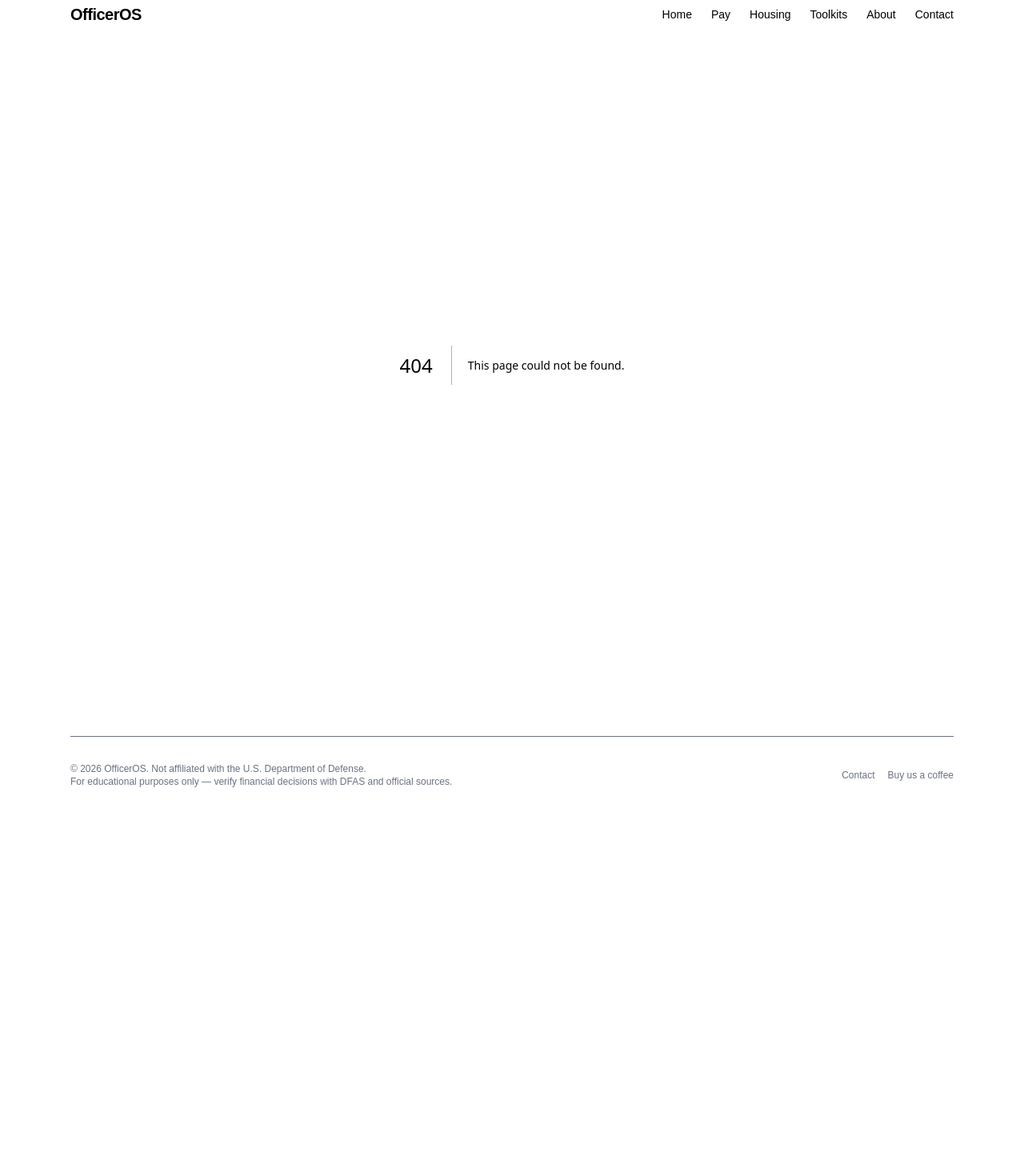
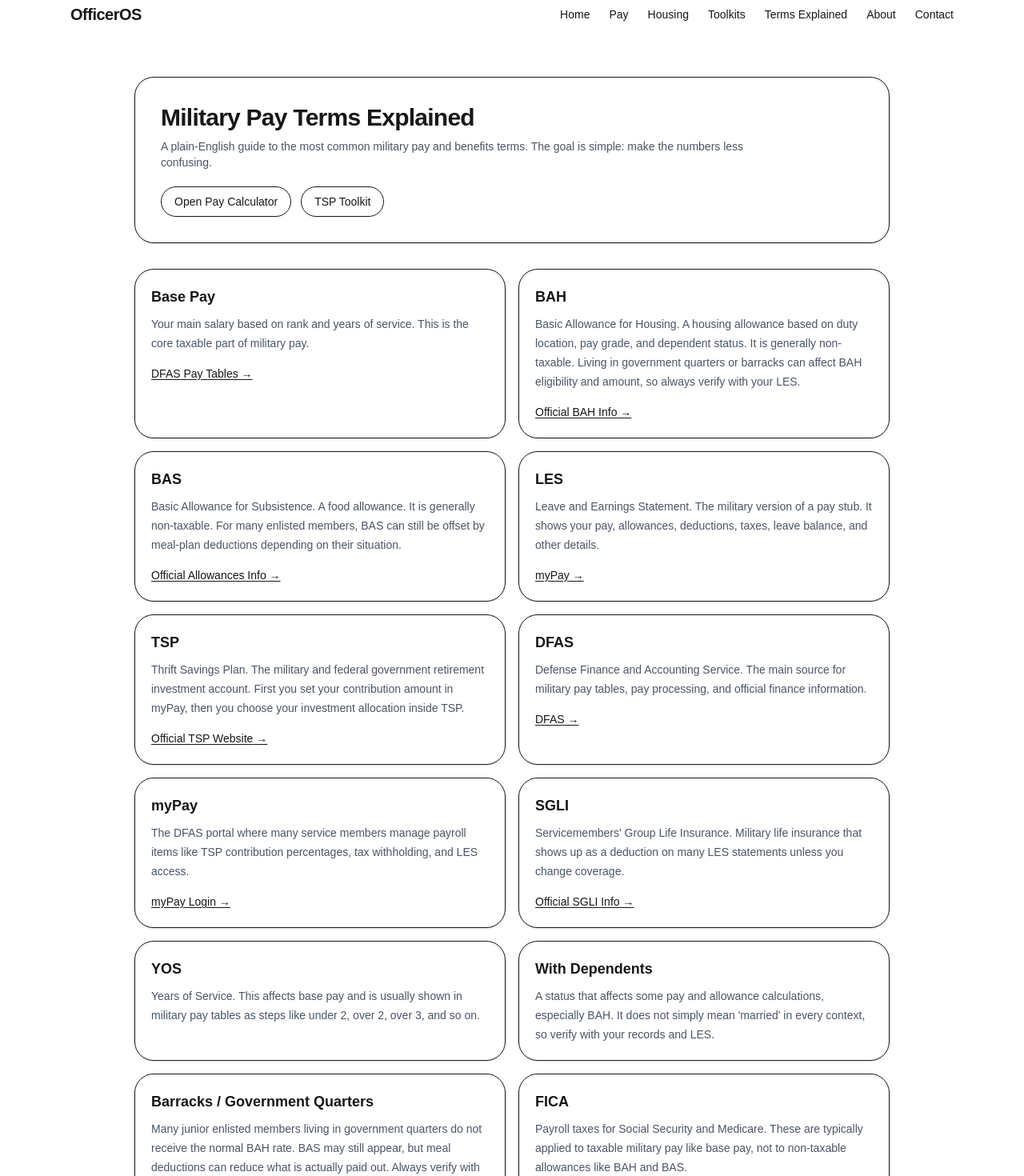
Before and after one commit to nickparker52/OfficerOS, a Next.js app: page /terms in a window 1280 px wide. Before the commit this address had no page. Shown: the part 20-1490 px from the top of the page at 80% size. Before the commit the page ends 1037 px from the top, so only its background shows below. Built offline with nearby package versions, Linux system fonts and the light colour scheme.

Commit message:
feat: [what you changed]

```diff
--- a/app/housing/affordability/page.tsx
+++ b/app/housing/affordability/page.tsx
@@ -40,7 +40,7 @@ function getHousingRating(housingPctOfBah: number) {
 
 export default function HousingAffordabilityPage() {
   const [grade, setGrade] = useState<PayGrade>("O-1");
-  const [zip, setZip] = useState("02139");
+  const [zip, setZip] = useState("");
   const [dependents, setDependents] = useState(false);
 
   const [rent, setRent] = useState(3200);
--- a/app/layout.tsx
+++ b/app/layout.tsx
@@ -47,6 +47,9 @@ export default function RootLayout({
               <Link href="/toolkits" className="hover:underline">
                 Toolkits
               </Link>
+              <Link href="/terms" className="hover:underline">
+                Terms Explained
+              </Link>
               <Link href="/about" className="hover:underline">
                 About
               </Link>
--- a/app/pay/pay-client.tsx
+++ b/app/pay/pay-client.tsx
@@ -118,7 +118,7 @@ export default function PayClient({
   );
   const [grade, setGrade] = useState<PayGrade>("O-1");
   const [yos, setYos] = useState<number>(0);
-  const [zip, setZip] = useState<string>("02139");
+  const [zip, setZip] = useState<string>("");
   const [dependents, setDependents] = useState<boolean>(false);
 
   // “Premium export” knobs (hidden for now, but ready)
@@ -259,10 +259,10 @@ export default function PayClient({
             type="button"
             onClick={downloadBudgetXlsx}
             disabled={exporting}
-              className="rounded-full border bg-white px-3 py-1 text-xs text-gray-800 hover:bg-gray-50 disabled:opacity-60"
+            className="rounded-full border border-black bg-black px-4 py-2 text-sm font-medium text-white shadow-sm transition hover:bg-gray-800 disabled:cursor-not-allowed disabled:opacity-60"
             title="Downloads an Excel budget workbook pre-filled with your pay + hybrid suggested plan."
           >
-              {exporting ? "Preparing export…" : "Download Budget Sheet (.xlsx)"}
+            {exporting ? "Preparing export…" : "Download Budget Sheet"}
           </button>
           </div>
         </div>
@@ -270,7 +270,7 @@ export default function PayClient({
 
       <div className="grid gap-6 md:grid-cols-2">
         <section className="rounded-3xl border bg-white p-6 md:p-8 shadow-sm">
-          <h2 className="text-lg font-semibold">Inputs</h2>
+          <h2 className="text-lg font-semibold">Inputs (Start Here!)</h2>
           <p className="mt-1 text-sm text-gray-600">
             Set your year, grade, and time in service.
           </p>
@@ -326,9 +326,7 @@ export default function PayClient({
                   </option>
                 ))}
               </select>
-              <p className="mt-1 text-xs text-gray-500">
-                Uses DFAS pay steps (e.g., &lt;2, Over 2, Over 3…).
-              </p>
+
             </div>
 
             <div className="grid gap-3 md:grid-cols-2">
@@ -344,6 +342,10 @@ export default function PayClient({
                 />
                 <p className="mt-1 text-xs text-gray-500">
                   Tip: ZIP+4 works too (e.g., 02139-1234).
+                </p>
+                <p className="mt-1 text-xs text-gray-500">
+                  Note: Many junior enlisted members living in barracks or government housing do not receive BAH.
+                  Verify with your LES.
                 </p>
                 {bahError && (
                   <p className="mt-2 text-sm text-red-600">
@@ -417,7 +419,7 @@ export default function PayClient({
             </div>
 
             <div className="rounded-2xl border p-4">
-              <div className="text-sm font-medium">Estimated FICA</div>
+              <div className="text-sm font-medium">Estimated FICA Tax</div>
               <div className="mt-1 text-xs text-gray-500">Social Security (6.2%) + Medicare (1.45%) on base pay.</div>
               <div className="mt-3 text-2xl font-bold">{fmtUSD(estimatedFicaTotal)}</div>
               <div className="mt-1 text-xs text-gray-500">
@@ -496,6 +498,10 @@ export default function PayClient({
         It shows your pay, allowances, taxes, and deductions each month.
       </p>
 
+      <p className="mt-2 text-xs text-gray-500">
+        New to military pay? See <a href="/terms" className="underline">Terms Explained</a>.
+      </p>
+
       <div className="mt-6 grid gap-4 md:grid-cols-2">
 
         <div className="rounded-2xl border p-4">
--- /dev/null
+++ b/app/terms/page.tsx
@@ -0,0 +1,133 @@
+import Link from "next/link";
+
+const terms = [
+  {
+    title: "Base Pay",
+    text: "Your main salary based on rank and years of service. This is the core taxable part of military pay.",
+    linkLabel: "DFAS Pay Tables",
+    href: "https://www.dfas.mil/MilitaryMembers/payentitlements/Pay-Tables/",
+  },
+  {
+    title: "BAH",
+    text: "Basic Allowance for Housing. A housing allowance based on duty location, pay grade, and dependent status. It is generally non-taxable. Living in government quarters or barracks can affect BAH eligibility and amount, so always verify with your LES.",
+    linkLabel: "Official BAH Info",
+    href: "https://militarypay.defense.gov/pay/allowances/bah.aspx",
+  },
+  {
+    title: "BAS",
+    text: "Basic Allowance for Subsistence. A food allowance. It is generally non-taxable. For many enlisted members, BAS can still be offset by meal-plan deductions depending on their situation.",
+    linkLabel: "Official Allowances Info",
+    href: "https://militarypay.defense.gov/pay/ALLOWANCES/",
+  },
+  {
+    title: "LES",
+    text: "Leave and Earnings Statement. The military version of a pay stub. It shows your pay, allowances, deductions, taxes, leave balance, and other details.",
+    linkLabel: "myPay",
+    href: "https://mypay.dfas.mil/",
+  },
+  {
+    title: "TSP",
+    text: "Thrift Savings Plan. The military and federal government retirement investment account. First you set your contribution amount in myPay, then you choose your investment allocation inside TSP.",
+    linkLabel: "Official TSP Website",
+    href: "https://www.tsp.gov/",
+  },
+  {
+    title: "DFAS",
+    text: "Defense Finance and Accounting Service. The main source for military pay tables, pay processing, and official finance information.",
+    linkLabel: "DFAS",
+    href: "https://www.dfas.mil/",
+  },
+  {
+    title: "myPay",
+    text: "The DFAS portal where many service members manage payroll items like TSP contribution percentages, tax withholding, and LES access.",
+    linkLabel: "myPay Login",
+    href: "https://mypay.dfas.mil/",
+  },
+  {
+    title: "SGLI",
+    text: "Servicemembers' Group Life Insurance. Military life insurance that shows up as a deduction on many LES statements unless you change coverage.",
+    linkLabel: "Official SGLI Info",
+    href: "https://www.va.gov/life-insurance/options-eligibility/sgli/",
+  },
+  {
+    title: "YOS",
+    text: "Years of Service. This affects base pay and is usually shown in military pay tables as steps like under 2, over 2, over 3, and so on.",
+  },
+  {
+    title: "With Dependents",
+    text: "A status that affects some pay and allowance calculations, especially BAH. It does not simply mean 'married' in every context, so verify with your records and LES.",
+  },
+  {
+    title: "Barracks / Government Quarters",
+    text: "Many junior enlisted members living in government quarters do not receive the normal BAH rate. BAS may still appear, but meal deductions can reduce what is actually paid out. Always verify with your LES.",
+    linkLabel: "Official BAH Info",
+    href: "https://militarypay.defense.gov/pay/allowances/bah.aspx",
+  },
+  {
+    title: "FICA",
+    text: "Payroll taxes for Social Security and Medicare. These are typically applied to taxable military pay like base pay, not to non-taxable allowances like BAH and BAS.",
+  },
+];
+
+export default function TermsPage() {
+  return (
+    <main className="mx-auto max-w-5xl space-y-8 p-6 md:p-10">
+      <header className="rounded-3xl border bg-white p-6 md:p-8 shadow-sm">
+        <h1 className="text-3xl font-semibold tracking-tight">
+          Military Pay Terms Explained
+        </h1>
+        <p className="mt-2 max-w-3xl text-sm text-gray-600">
+          A plain-English guide to the most common military pay and benefits terms.
+          The goal is simple: make the numbers less confusing.
+        </p>
+
+        <div className="mt-5 flex flex-wrap gap-3">
+          <Link
+            href="/pay"
+            className="rounded-full border bg-white px-4 py-2 text-sm font-medium hover:bg-gray-50"
+          >
+            Open Pay Calculator
+          </Link>
+          <Link
+            href="/toolkits/retirement-tsp"
+            className="rounded-full border bg-white px-4 py-2 text-sm font-medium hover:bg-gray-50"
+          >
+            TSP Toolkit
+          </Link>
+        </div>
+      </header>
+
+      <section className="grid gap-4 md:grid-cols-2">
+        {terms.map((term) => (
+            <div
+                key={term.title}
+                className="rounded-3xl border bg-white p-5 shadow-sm"
+            >
+                <h2 className="text-lg font-semibold">{term.title}</h2>
+                <p className="mt-2 text-sm leading-6 text-gray-600">{term.text}</p>
+
+                {term.href && term.linkLabel ? (
+                <a
+                    href={term.href}
+                    target="_blank"
+                    rel="noreferrer"
+                    className="mt-4 inline-block text-sm font-medium underline underline-offset-2 hover:text-gray-700"
+                >
+                    {term.linkLabel} →
+                </a>
+                ) : null}
+            </div>
+            ))}
+      </section>
+
+      <section className="rounded-3xl border bg-gray-50 p-6 md:p-8">
+        <h2 className="text-lg font-semibold">A few important reminders</h2>
+        <ul className="mt-4 list-disc space-y-2 pl-5 text-sm text-gray-600">
+          <li>Base pay is generally taxable. BAH and BAS are generally non-taxable.</li>
+          <li>Your actual LES may look different because of deductions, tax withholding, meal plans, or special pays.</li>
+          <li>OfficerOS is for education and planning. Always verify major decisions with your LES, DFAS, and official sources.</li>
+        </ul>
+      </section>
+    </main>
+  );
+}
```
Lines whose indentation alone changed are shown as unchanged.
